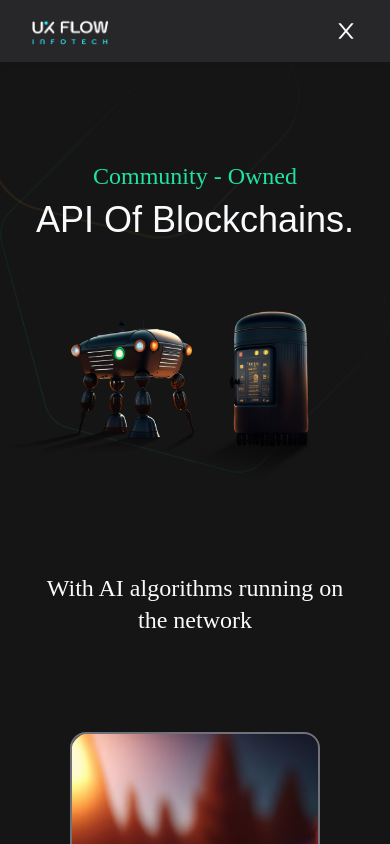
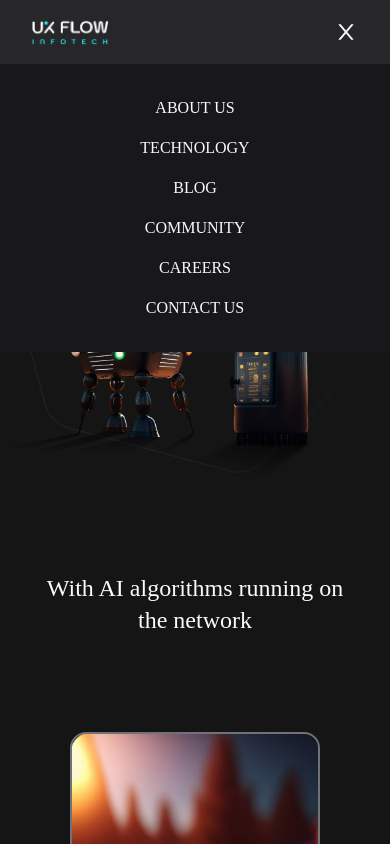
Before and after one commit to LakshanRukantha/API-of-blockchains, a Next.js app: page / in a window 390 px wide. Both pictures are taken after a click on the icon 346 px from the left and 30 px from the top of the page. Shown: the top 844 px of the page. Built offline with nearby package versions, Linux system fonts and the light colour scheme; a web font is replaced by a local one.

Commit message:
feat: Mobile navbar developed

```diff
--- a/src/components/NavBar.tsx
+++ b/src/components/NavBar.tsx
@@ -30,7 +30,7 @@ const NavBar = () => {
   };
 
   return (
-    <nav className="flex justify-between align-middle py-4 px-8 w-full bg-zinc-800 shadow z-10 fixed">
+    <nav className="flex justify-between align-middle h-16 lg:h-auto py-4 px-8 w-full bg-zinc-800 shadow z-10 fixed">
       <Link href="#">
         <Image src={logo} alt="Logo" width={100} height={100} />
       </Link>
@@ -39,7 +39,7 @@ const NavBar = () => {
           {menuItems.map((item: MenuItemsType, index: number) => (
             <li
               key={index}
-              className="uppercase text-slate-50 hover:text-[#20E3A1] cursor-pointer"
+              className="uppercase active:scale-95 select-none text-slate-50 hover:text-[#20E3A1] cursor-pointer"
             >
               <Link href={item.link}>{item.name}</Link>
             </li>
@@ -50,15 +50,29 @@ const NavBar = () => {
         {isOpen ? (
           <AiOutlineClose
             onClick={handleClose}
-            className="text-2xl text-slate-50 self-center"
+            className="text-2xl select-none cursor-pointer text-slate-50 self-center"
           />
         ) : (
           <AiOutlineMenu
             onClick={handleOpen}
-            className="text-2xl text-slate-50 self-center"
+            className="text-2xl select-none cursor-pointer text-slate-50 self-center"
           />
         )}
       </div>
+      <ul
+        className={`absolute bg-zinc-900 left-0 ${
+          isOpen ? "top-16" : "-top-72"
+        } w-full p-4 gap-4 h-72 place-items-center justify-center flex flex-col items-center lg:hidden`}
+      >
+        {menuItems.map((item: MenuItemsType, index: number) => (
+          <li
+            key={index}
+            className="uppercase active:scale-95 focus:text-[#20E3A1] select-none text-slate-50 hover:text-[#20E3A1] cursor-pointer"
+          >
+            <Link href={item.link}>{item.name}</Link>
+          </li>
+        ))}
+      </ul>
     </nav>
   );
 };
```
